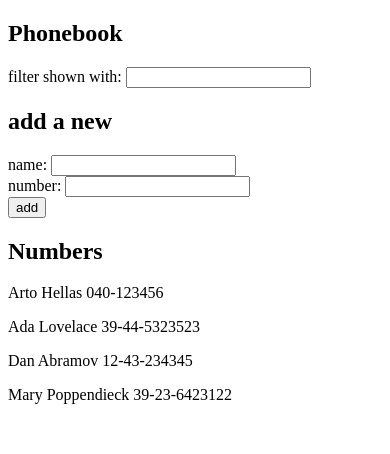
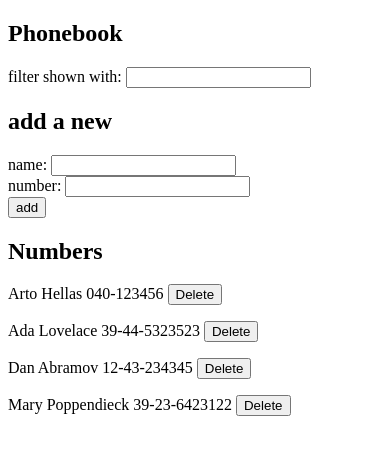
Before and after one commit to KarolKarnas/full-stack-open, a React (Create React App) app in the folder part2/phonebook/: page / in a window 390 px wide. Shown: the top 454 px of the page. Built offline with nearby package versions, Linux system fonts and the light colour scheme; data requests are answered from the project's data file.

Commit message:
Solution for 2.15*: The Phonebook step10 + UPDATE
previously added solutions from wrong directory (./part2/phonebook/src/services/)
so the App.js file was not added.

```diff
--- a/part2/phonebook/src/App.js
+++ b/part2/phonebook/src/App.js
@@ -1,5 +1,5 @@
 import { useState, useEffect } from 'react';
-import axios from 'axios';
+import personService from './services/persons';
 
 const Filter = ({ newFilter, handleChangeFilter }) => {
 	return (
@@ -32,17 +32,26 @@ const PersonForm = ({
 	);
 };
 
-const PersonDetails = ({ person }) => {
+const PersonDetails = ({ person, handleDeletePerson }) => {
 	return (
-		<p>
-			{person.name} {person.number}
-		</p>
+		<>
+			<p>
+				{person.name} {person.number}{' '}
+				<button onClick={() => handleDeletePerson(person.id, person.name)}>
+					Delete
+				</button>
+			</p>
+		</>
 	);
 };
 
-const Persons = ({ personsToShow }) => {
+const Persons = ({ personsToShow, handleDeletePerson }) => {
 	return personsToShow.map((person) => (
-		<PersonDetails key={person.id} person={person} />
+		<PersonDetails
+			key={person.id}
+			person={person}
+			handleDeletePerson={handleDeletePerson}
+		/>
 	));
 };
 
@@ -54,12 +63,11 @@ const App = () => {
 	const [personsToShow, setPersonsToShow] = useState(persons);
 
 	useEffect(() => {
-		axios.get('http://localhost:3001/persons').then((response) => {
-			setPersons(response.data);
-			setPersonsToShow(response.data);
+		personService.getAll().then((initialPersons) => {
+			setPersons(initialPersons);
+			setPersonsToShow(initialPersons);
 		});
 	}, []);
-
 	const handleSubmit = (e) => {
 		e.preventDefault();
 		if (newName === '') return alert(`Can't add an empty name to phonebook`);
@@ -73,18 +81,30 @@ const App = () => {
 		const indexNumber = persons.findIndex(
 			(person) => person.number === newNumber
 		);
-		if (indexName !== -1)
-			return alert(`${newName} is already added to phonebook`);
+
 		if (indexNumber !== -1)
-			return alert(`${newNumber} is already added to phonebook`);
+		return alert(`${newNumber} is already added to phonebook`);
 
 		const newPerson = {
 			name: newName,
 			number: newNumber,
 		};
-		axios.post('http://localhost:3001/persons', newPerson).then((response) => {
-			setPersons([...persons, response.data]);
-			setPersonsToShow([...persons, response.data]);
+
+		if (indexName !== -1) {
+			window.confirm(`${newName} is already added to phonebook, replace the old number with a new one?`);
+			const id = persons[indexName].id;
+			personService.update(id, newPerson).then(() => {
+				personService.getAll().then((updatePersons) => {
+					setPersons(updatePersons);
+					setPersonsToShow(updatePersons);
+				});
+			});
+			return
+		}
+
+		personService.create(newPerson).then((returnedPerson) => {
+			setPersons([...persons, returnedPerson]);
+			setPersonsToShow([...persons, returnedPerson]);
 			setNewName('');
 			setNewNumber('');
 			setNewFilter('');
@@ -108,6 +128,17 @@ const App = () => {
 		setNewFilter(filterValue);
 	};
 
+	const handleDeletePerson = (id, person) => {
+		if (window.confirm(`Delete ${person}?`)) {
+			personService.deleteMe(id).then(() => {
+				personService.getAll().then((updatePersons) => {
+					setPersons(updatePersons);
+					setPersonsToShow(updatePersons);
+				});
+			});
+		}
+	};
+
 	return (
 		<div>
 			<h2>Phonebook</h2>
@@ -121,7 +152,10 @@ const App = () => {
 				handleChangeNumber={handleChangeNumber}
 			/>
 			<h2>Numbers</h2>
-			<Persons personsToShow={personsToShow} />
+			<Persons
+				personsToShow={personsToShow}
+				handleDeletePerson={handleDeletePerson}
+			/>
 		</div>
 	);
 };
```
